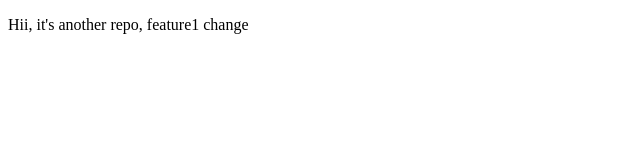
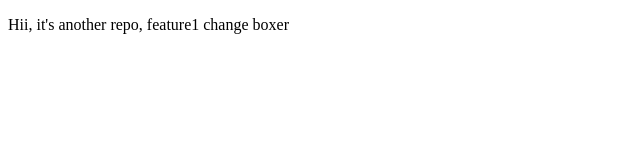
Before and after one commit to YONE-Shashank/New-project, a plain HTML site: page index.html in a window 1280 px wide. Shown: the full height of the page, 0-640 px from the left. Drawn offline with Linux system fonts and the light colour scheme.

Commit message:
Added boxer

```diff
--- a/index.html
+++ b/index.html
@@ -7,7 +7,7 @@
 </head>
 <body>
     <p>
-        Hii, it's another repo, feature1 change
+        Hii, it's another repo, feature1 change boxer
     </p>
 </body>
 </html>
```
